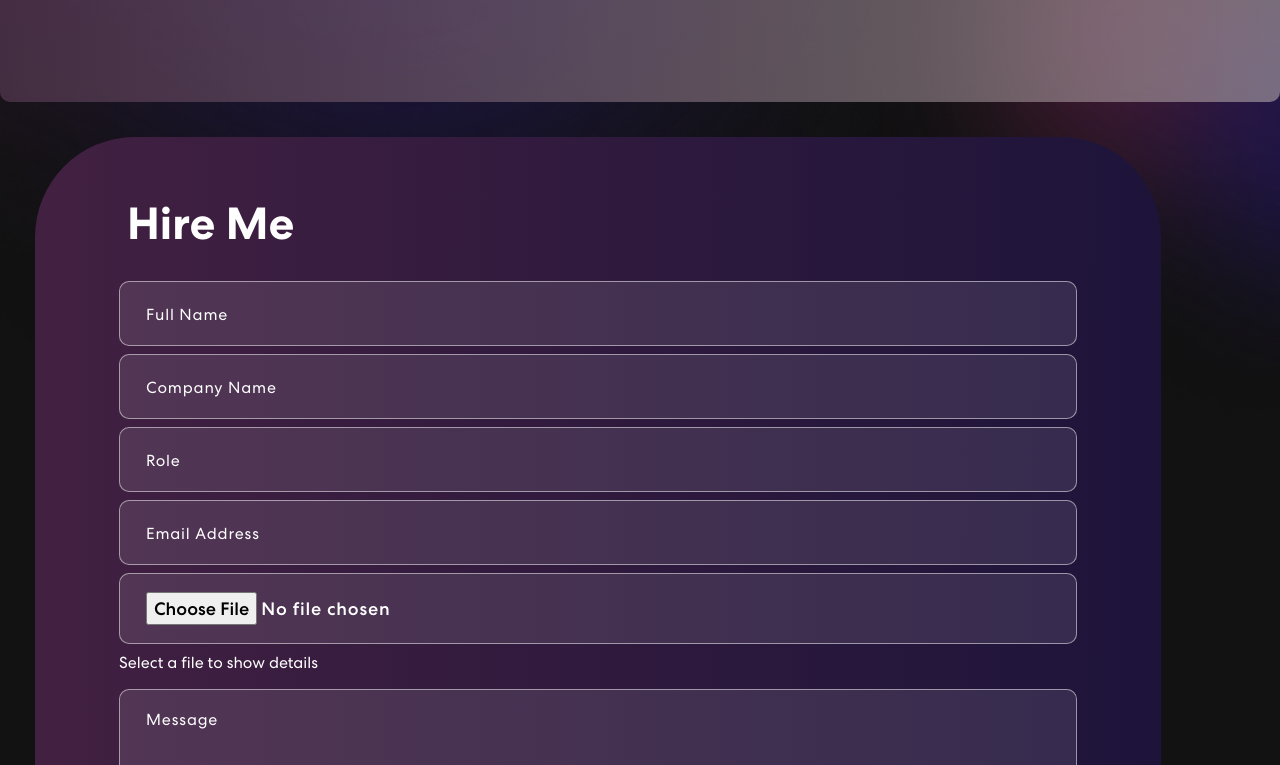
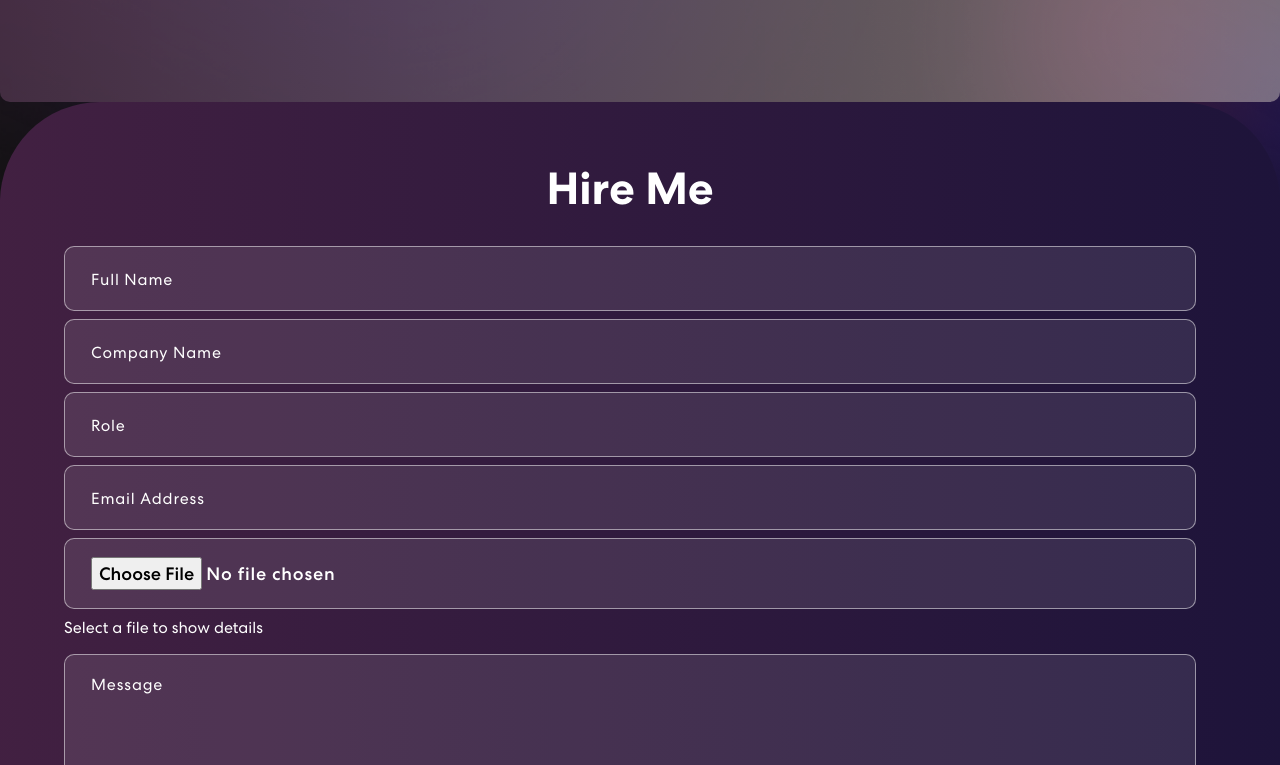
Before and after one commit to Jatinpathak28/jatinportfolio, a React (Create React App) app: page / in a window 1280 px wide. Shown: the part 1835-2600 px from the top of the page. Built offline with nearby package versions, Linux system fonts and the light colour scheme.

Commit message:
Update App.css

```diff
--- a/src/App.css
+++ b/src/App.css
@@ -474,18 +474,18 @@ nav.navbar .navbar-toggler[aria-expanded="true"] .navbar-toggler-icon {
 /*$$$$$$$$$$$ Contact $$$$$$$$$$$$*/
 .contact {
   background: linear-gradient(90.21deg, #442142 -5.91%, #191239 111.58%);
-  padding: 60px 80px 200px 80px;
-  margin: 35px;
+  padding: 60px 40px 200px 20px;
   border-radius: 100px;
-  width: 88%;
+  width: 100%;
   align-items: center;
 
 
 }
 .contact h2 {
-	font-size: 45px;
-	font-weight: 700;
+  font-size: 45px;
+  font-weight: 700;
   margin-bottom: 30px;
+  text-align: center;
 }
 .contact form input, .contact form textarea {
   width: 100%;
@@ -588,18 +588,14 @@ nav.navbar .navbar-toggler[aria-expanded="true"] .navbar-toggler-icon {
   border-radius: 55px;
   color: #ffffff;
   padding: 25px;
-  margin: -122px  0 80px 50px;
+  margin: -122px  0 0 0;
   display: flex;
-  width: 80%;
-}
-.newsletter-bx h3 {
-  font-weight: 700;
-  letter-spacing: 0.5px;
-  line-height: 1.2em;
+  width: 100%;
+  text-align: center;
 }
 .new-suggestion-bx {
   padding: 5px;
-  line-height: 14%;
+
   border-radius: 20px;
   border: 2px solid;
   position: relative;
```
